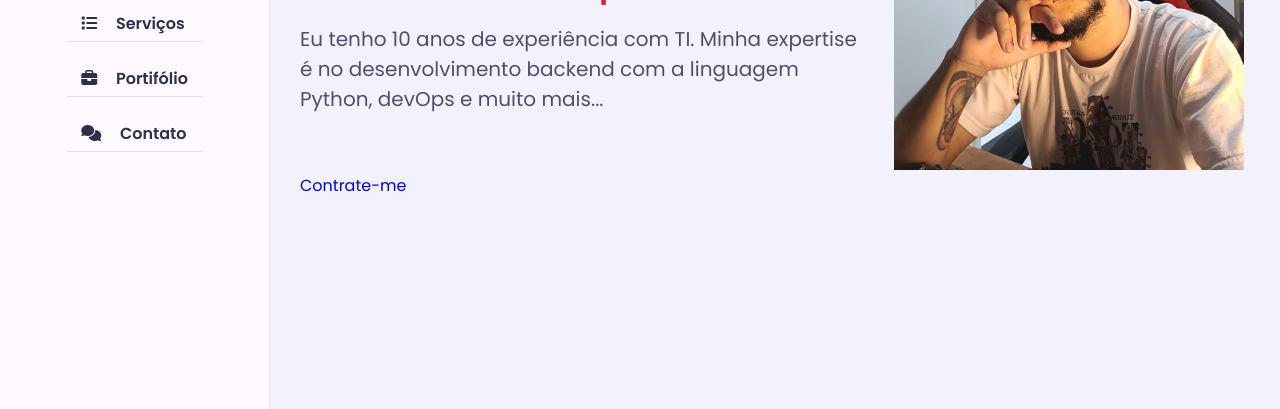
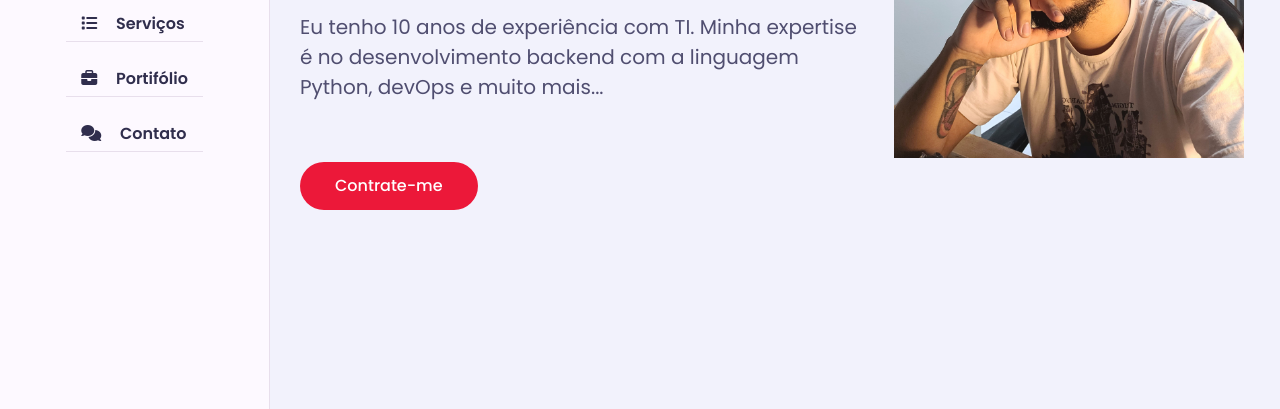
Before and after one commit to oalvesxp/portifolio-html-css-js, a plain HTML site: page index.html in a window 1280 px wide. Shown: the part 391-800 px from the top of the page. Drawn offline with Linux system fonts and the light colour scheme; a web font is replaced by a local one.

Commit message:
setuping button 'hire me'

```diff
--- a/assets_/css/style.css
+++ b/assets_/css/style.css
@@ -71,6 +71,25 @@ ul
     margin-left: -15px;
     margin-right: -15px;
     position: relative;
+}
+
+.btn
+{
+    font-size: 16px;
+    font-weight: 500;
+    padding: 12px 35px;
+    color: white;
+    border-radius: 40px;
+    display: inline-block;
+    white-space: nowrap;
+    border: none;
+    background: var(--skin-color);
+    transform: all 0.3s ease;
+}
+
+.btn:hover
+{
+    transform: scale(1.05);
 }
 
 /* Aside */
```
